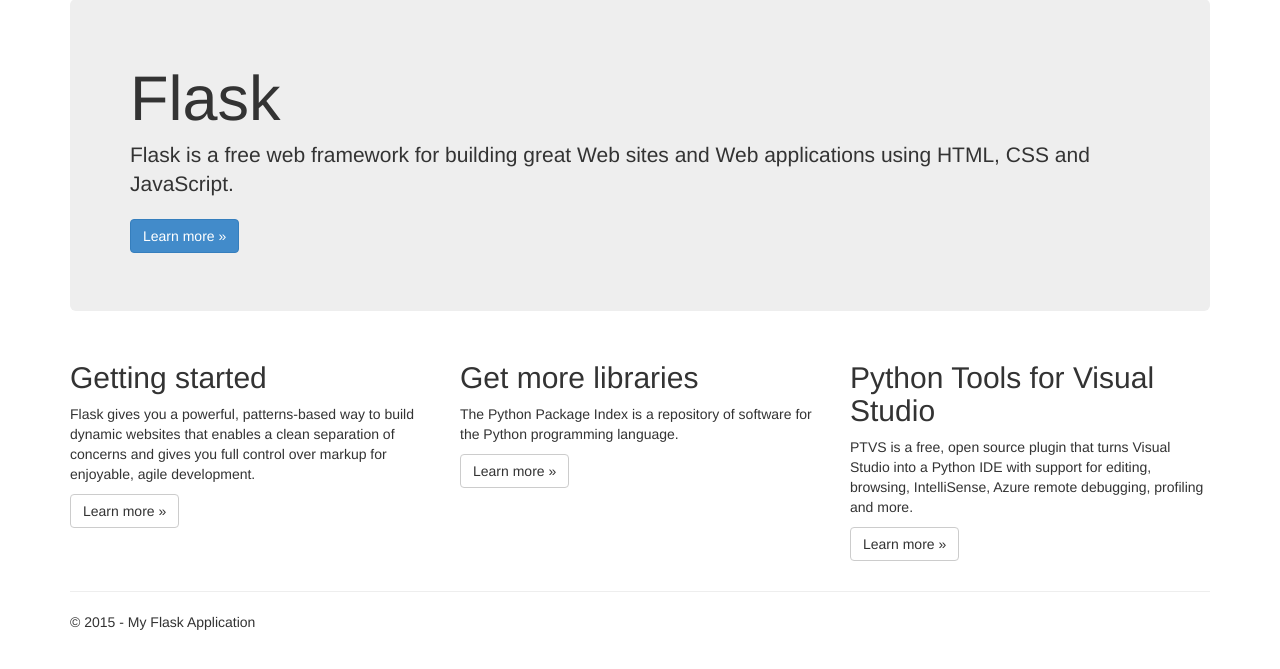
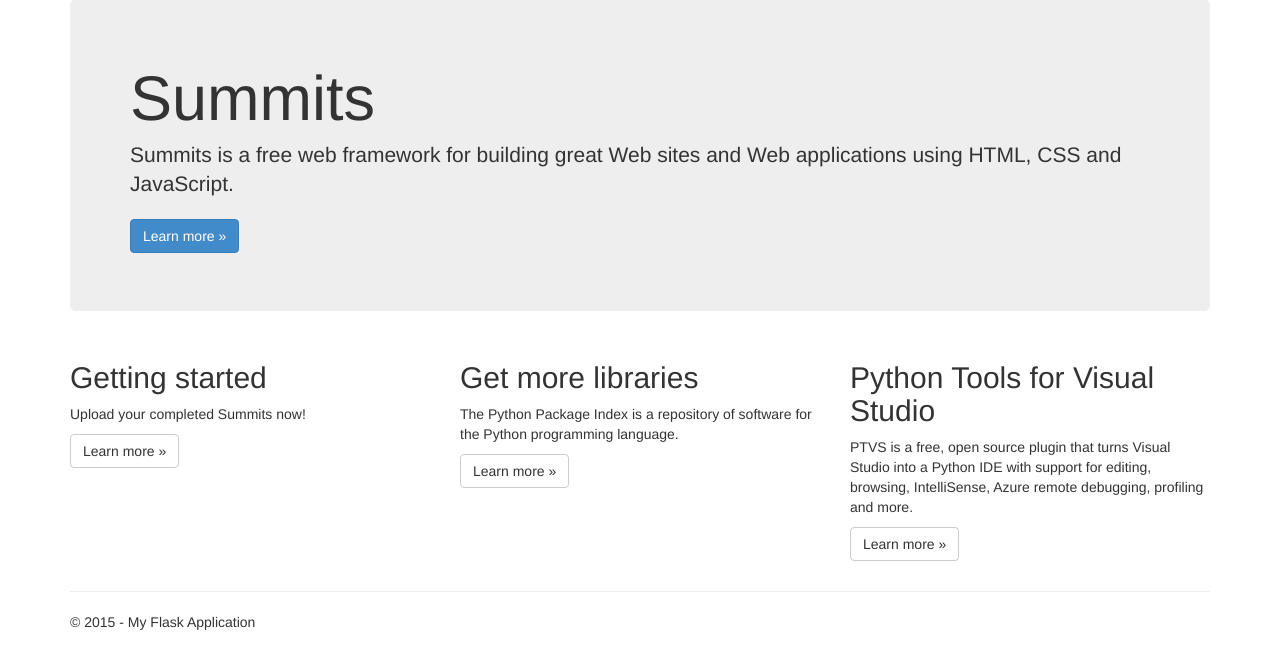
Before and after one commit to karlaugsten/summittracker, a Flask app: page / in a window 1280 px wide. Shown: the part 51-720 px from the top of the page. Run offline with Flask 2, Linux system fonts and the light colour scheme; some libraries are stand-ins or nearby versions.

Commit message:
Testing deployment

```diff
--- a/SummitServer/templates/index.html
+++ b/SummitServer/templates/index.html
@@ -3,8 +3,8 @@
 {% block content %}
 
 <div class="jumbotron">
-    <h1>Flask</h1>
-    <p class="lead">Flask is a free web framework for building great Web sites and Web applications using HTML, CSS and JavaScript.</p>
+    <h1>Summits</h1>
+    <p class="lead">Summits is a free web framework for building great Web sites and Web applications using HTML, CSS and JavaScript.</p>
     <p><a href="http://flask.pocoo.org/" class="btn btn-primary btn-large">Learn more &raquo;</a></p>
 </div>
 
@@ -12,9 +12,7 @@
     <div class="col-md-4">
         <h2>Getting started</h2>
         <p>
-            Flask gives you a powerful, patterns-based way to build dynamic websites that
-            enables a clean separation of concerns and gives you full control over markup
-            for enjoyable, agile development.
+            Upload your completed Summits now!
         </p>
         <p><a class="btn btn-default" href="http://flask.pocoo.org/docs/">Learn more &raquo;</a></p>
     </div>
```
